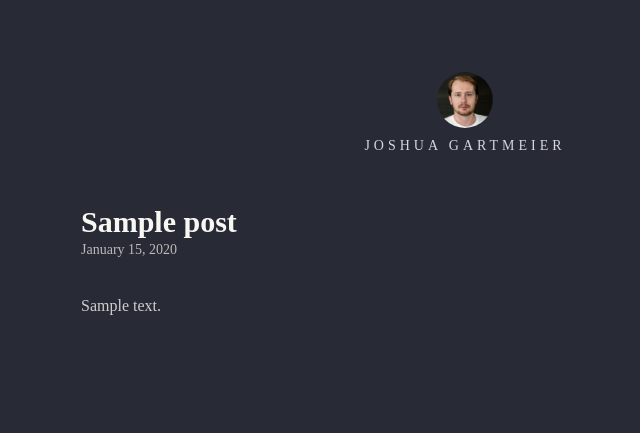
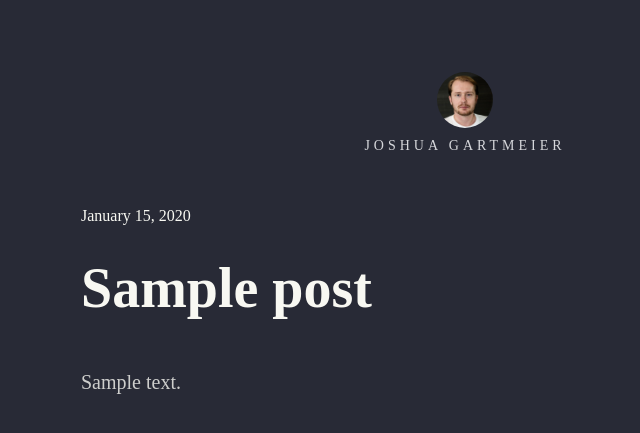
Before and after one commit to gartmeier/blog, a Django app: a page that uses blog/templates/blog/post_detail.html in a window 1280 px wide. Shown: the top 433 px of the page, without its empty margins (175-815 px from the left). Run offline with Django 5.2, Linux system fonts and the light colour scheme; tables that the repository leaves empty hold one stand-in row (values such as "Sample post"); style sheets or scripts are compiled from the project's sources; parts of the project's set-up code (start-up, migrations or seed data) failed here and were passed over; some libraries are stand-ins or nearby versions; some web fonts are replaced.

Commit message:
Update post_detail.html

```diff
--- a/blog/templates/blog/post_detail.html
+++ b/blog/templates/blog/post_detail.html
@@ -4,9 +4,9 @@
 
 {% block content %}
   <div class="">
-  <h1 class="text-3xl font-extrabold">{{ post.title }}</h1>
-  <p class="mb-8 text-sm opacity-70">{{ post.date|date:"F j, Y" }}</p>
-  <div class="prose prose-sm lg:prose-base mb-14">
+  <p class="mb-8">{{ post.date|date:"F j, Y" }}</p>
+  <div class="prose lg:prose-xl mb-14">
+    <h1>{{ post.title }}</h1>
     {{ post.body|render_markdown }}
   </div>
   </div>
```
